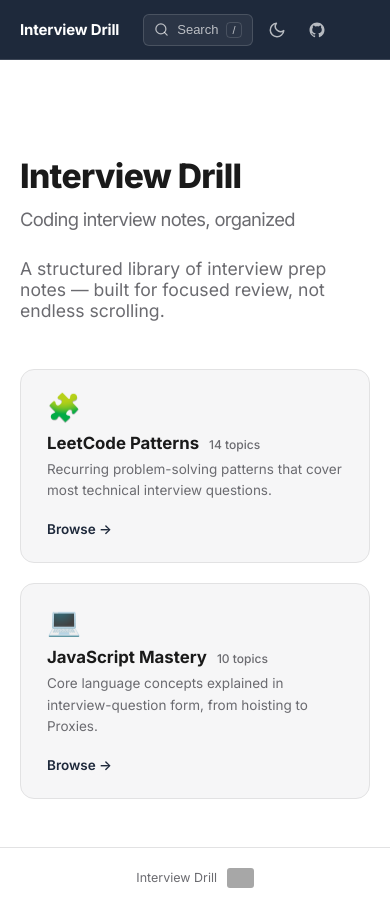
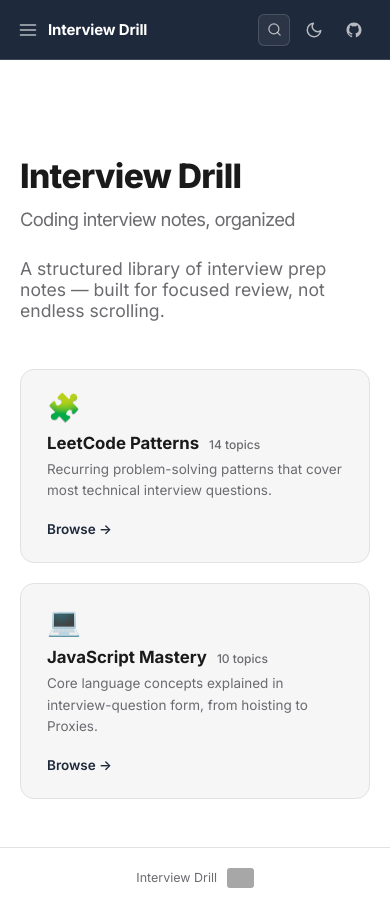
Before and after one commit to Alif416/interview-mastery-questions, a React (Vite) app in the folder app/: page / in a window 390 px wide. Built offline with nearby package versions, Linux system fonts and the light colour scheme; grey boxes are pictures that could not be loaded.

Commit message:
feat: implement mobile navigation and enhance navbar functionality

```diff
--- a/app/src/App.jsx
+++ b/app/src/App.jsx
@@ -1,7 +1,8 @@
 import { useCallback, useEffect, useState } from 'react';
-import { Routes, Route } from 'react-router-dom';
+import { Routes, Route, useLocation } from 'react-router-dom';
 import Navbar from './components/Navbar.jsx';
 import Sidebar from './components/Sidebar.jsx';
+import MobileNav from './components/MobileNav.jsx';
 import MarkdownPage from './components/MarkdownPage.jsx';
 import SearchModal from './components/SearchModal.jsx';
 import Footer from './components/Footer.jsx';
@@ -13,6 +14,15 @@ export default function App() {
   const openSearch = useCallback(() => setSearchOpen(true), []);
   const closeSearch = useCallback(() => setSearchOpen(false), []);
   const { theme, toggleTheme } = useTheme();
+
+  const [mobileNavOpen, setMobileNavOpen] = useState(false);
+  const toggleMobileNav = useCallback(() => setMobileNavOpen((v) => !v), []);
+  const closeMobileNav = useCallback(() => setMobileNavOpen(false), []);
+
+  const { pathname } = useLocation();
+  useEffect(() => {
+    setMobileNavOpen(false);
+  }, [pathname]);
 
   useEffect(() => {
     function handleKeyDown(e) {
@@ -29,7 +39,13 @@ export default function App() {
 
   return (
     <>
-      <Navbar onOpenSearch={openSearch} theme={theme} onToggleTheme={toggleTheme} />
+      <Navbar
+        onOpenSearch={openSearch}
+        theme={theme}
+        onToggleTheme={toggleTheme}
+        mobileNavOpen={mobileNavOpen}
+        onToggleMobileNav={toggleMobileNav}
+      />
       <div className="layout">
         <Sidebar />
         <main className="content">
@@ -40,6 +56,7 @@ export default function App() {
           <Footer />
         </main>
       </div>
+      <MobileNav open={mobileNavOpen} onClose={closeMobileNav} />
       <SearchModal open={searchOpen} onClose={closeSearch} />
     </>
   );
--- /dev/null
+++ b/app/src/components/MobileNav.jsx
@@ -0,0 +1,52 @@
+import { NavLink, useLocation } from 'react-router-dom';
+import { sections } from '../content/manifest.js';
+
+export default function MobileNav({ open, onClose }) {
+  const { pathname } = useLocation();
+  const sectionSlug = pathname.split('/').filter(Boolean)[0];
+  const activeSection = sections.find((s) => s.slug === sectionSlug);
+
+  if (!open) return null;
+
+  return (
+    <div className="mobile-nav-overlay" onMouseDown={onClose}>
+      <nav className="mobile-nav-panel" onMouseDown={(e) => e.stopPropagation()}>
+        <div className="sidebar-group">
+          <p className="sidebar-group-title">Browse</p>
+          <ul>
+            {sections.map((section) => (
+              <li key={section.slug}>
+                <NavLink
+                  to={`/${section.slug}/${section.pages[0].slug}`}
+                  className={({ isActive }) => (isActive ? 'active' : undefined)}
+                  onClick={onClose}
+                >
+                  {section.title}
+                </NavLink>
+              </li>
+            ))}
+          </ul>
+        </div>
+
+        {activeSection && (
+          <div className="sidebar-group">
+            <p className="sidebar-group-title">{activeSection.title}</p>
+            <ul>
+              {activeSection.pages.map((page) => (
+                <li key={page.slug}>
+                  <NavLink
+                    to={`/${activeSection.slug}/${page.slug}`}
+                    className={({ isActive }) => (isActive ? 'active' : undefined)}
+                    onClick={onClose}
+                  >
+                    {page.title}
+                  </NavLink>
+                </li>
+              ))}
+            </ul>
+          </div>
+        )}
+      </nav>
+    </div>
+  );
+}
--- a/app/src/components/Navbar.jsx
+++ b/app/src/components/Navbar.jsx
@@ -2,12 +2,35 @@ import { NavLink } from 'react-router-dom';
 
 const GITHUB_URL = 'https://github.com/Alif416/interview-mastery-questions';
 
-export default function Navbar({ onOpenSearch, theme, onToggleTheme }) {
+export default function Navbar({ onOpenSearch, theme, onToggleTheme, onToggleMobileNav, mobileNavOpen }) {
   return (
     <header className="navbar">
-      <NavLink to="/" className="navbar-brand" end>
-        Interview Drill
-      </NavLink>
+      <div className="navbar-start">
+        <button
+          type="button"
+          className="navbar-menu-btn"
+          onClick={onToggleMobileNav}
+          aria-label={mobileNavOpen ? 'Close menu' : 'Open menu'}
+          aria-expanded={mobileNavOpen}
+        >
+          {mobileNavOpen ? (
+            <svg viewBox="0 0 24 24" strokeWidth="2" strokeLinecap="round" strokeLinejoin="round">
+              <line x1="18" y1="6" x2="6" y2="18"></line>
+              <line x1="6" y1="6" x2="18" y2="18"></line>
+            </svg>
+          ) : (
+            <svg viewBox="0 0 24 24" strokeWidth="2" strokeLinecap="round" strokeLinejoin="round">
+              <line x1="3" y1="6" x2="21" y2="6"></line>
+              <line x1="3" y1="12" x2="21" y2="12"></line>
+              <line x1="3" y1="18" x2="21" y2="18"></line>
+            </svg>
+          )}
+        </button>
+
+        <NavLink to="/" className="navbar-brand" end>
+          Interview Drill
+        </NavLink>
+      </div>
 
       <nav className="navbar-links">
         <NavLink to="/javascript-mastery/fundamentals" className={({ isActive }) => (isActive ? 'active' : undefined)}>
--- a/app/src/styles/theme.css
+++ b/app/src/styles/theme.css
@@ -98,14 +98,51 @@ a {
   gap: 24px;
 }
 
+.navbar-start {
+  display: flex;
+  align-items: center;
+  gap: 4px;
+  justify-self: start;
+  min-width: 0;
+}
+
 .navbar-brand {
+  min-width: 0;
   font-size: 15px;
   font-weight: 700;
   letter-spacing: -0.01em;
   color: var(--navbar-fg);
   text-decoration: none;
   white-space: nowrap;
-  justify-self: start;
+  overflow: hidden;
+  text-overflow: ellipsis;
+}
+
+.navbar-menu-btn {
+  display: none;
+  flex-shrink: 0;
+  align-items: center;
+  justify-content: center;
+  width: 32px;
+  height: 32px;
+  border-radius: 6px;
+  color: var(--navbar-fg-muted);
+  background: none;
+  border: none;
+  cursor: pointer;
+  padding: 0;
+}
+
+.navbar-menu-btn:hover {
+  background-color: var(--navbar-hover-bg);
+  color: var(--navbar-fg);
+}
+
+.navbar-menu-btn svg {
+  width: 20px;
+  height: 20px;
+  stroke: currentColor;
+  fill: none;
 }
 
 .navbar-links {
@@ -209,8 +246,34 @@ a {
 }
 
 @media screen and (max-width: 768px) {
+  .navbar {
+    grid-template-columns: minmax(0, auto) 1fr auto;
+  }
+
   .navbar-links {
     display: none;
+  }
+
+  .navbar-menu-btn {
+    display: flex;
+  }
+
+  .navbar-search-btn span,
+  .navbar-search-btn kbd {
+    display: none;
+  }
+
+  .navbar-search-btn {
+    padding: 0;
+    width: 32px;
+    justify-content: center;
+  }
+}
+
+@media screen and (max-width: 400px) {
+  .navbar {
+    padding: 0 12px;
+    gap: 8px;
   }
 }
 
@@ -282,6 +345,35 @@ a {
   }
 }
 
+/* ---------------------------------------------------------------
+   Mobile nav drawer
+   ------------------------------------------------------------- */
+.mobile-nav-overlay {
+  position: fixed;
+  top: var(--navbar-height);
+  left: 0;
+  right: 0;
+  bottom: 0;
+  background: rgba(0, 0, 0, 0.5);
+  z-index: 40;
+}
+
+.mobile-nav-panel {
+  width: 82%;
+  max-width: 300px;
+  height: 100%;
+  background-color: var(--bg-sidebar);
+  border-right: 1px solid var(--border);
+  padding: 20px 14px 40px;
+  overflow-y: auto;
+}
+
+@media screen and (min-width: 769px) {
+  .mobile-nav-overlay {
+    display: none;
+  }
+}
+
 .content {
   flex: 1;
   min-width: 0;
@@ -319,6 +411,7 @@ a {
    Markdown page
    ------------------------------------------------------------- */
 .markdown-page {
+  width: 100%;
   max-width: 780px;
   padding: 48px 32px 80px;
   margin: 0 auto;
@@ -412,11 +505,12 @@ a {
 }
 
 .markdown-page table {
+  display: block;
+  overflow-x: auto;
   border-collapse: collapse;
   width: 100%;
   border: 1px solid var(--border);
   border-radius: 10px;
-  overflow: hidden;
   margin: 1.5rem 0;
 }
 
@@ -458,6 +552,7 @@ a {
    Home / hero
    ------------------------------------------------------------- */
 .home {
+  width: 100%;
   max-width: 960px;
   margin: 0 auto;
   padding: 96px 24px 64px;
```
